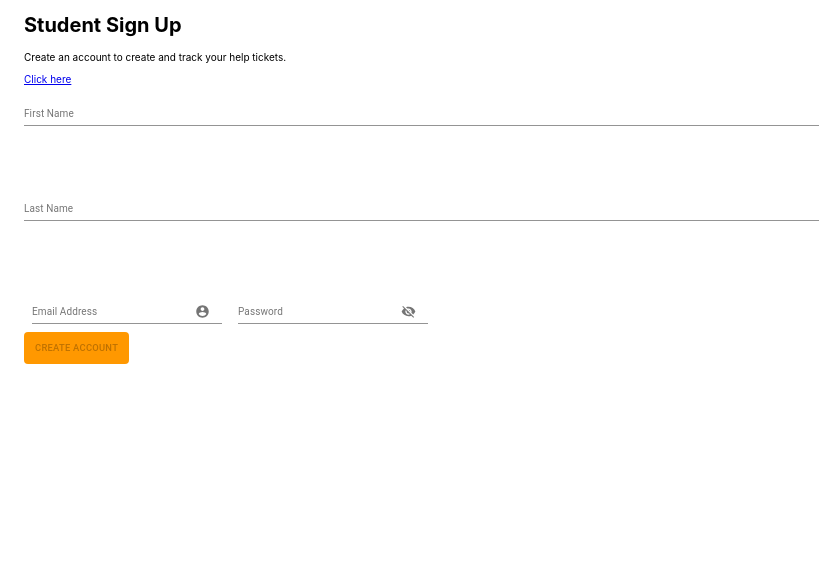
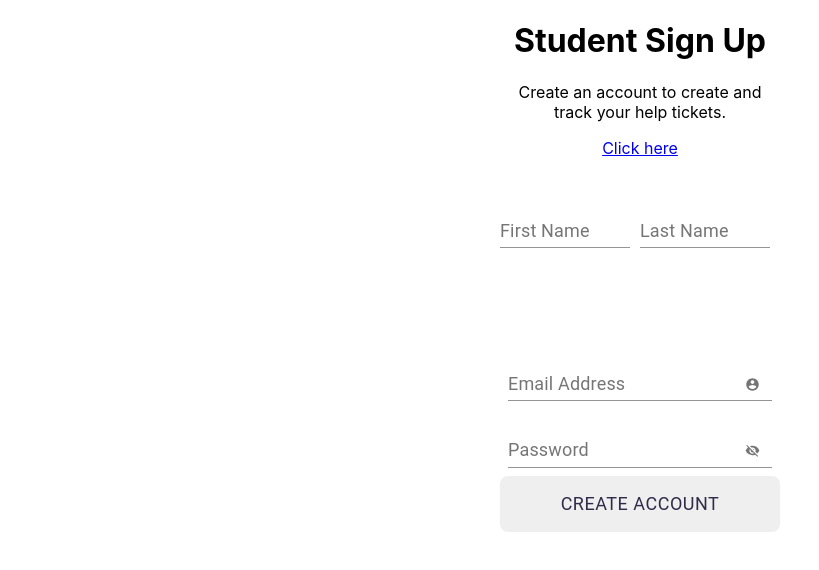
Before and after one commit to DevDeskQueue3/React, a React (Create React App) app: page /student/signup in a window 1280 px wide. Shown: the top 570 px of the page, without its empty margins (0-819 px from the left). Built offline with nearby package versions, Linux system fonts and the light colour scheme.

Commit message:
added registration form submit function

```diff
--- a/src/components/student/Register.js
+++ b/src/components/student/Register.js
@@ -2,11 +2,12 @@ import React, {useState} from 'react';
 import { Link } from 'react-router-dom';
 import { useDispatch, useSelector } from "react-redux";
 import * as MUI from '../../MaterialUI/index';
-import * as Styles from '../../MaterialUI/useStyles';
+import { theme, ColorButton } from "../../MaterialUI/useStyles";
 
 import useForm from '../../hooks/useForm';
 
 import { registerFormSchema } from '../../utils/loginFormValidation';
+import { getToken } from '../../actions/login';
 
 const initialValues = {
     firstName: "",
@@ -31,6 +32,17 @@ const StudentRegister = () => {
 
     const handleSubmit = (e) => {
         e.preventDefault();
+
+        const newData = {
+            name: values.firstName,
+            email: values.email,
+            password: values.password,
+            role: 'STUDENT'
+        };
+
+        console.log(newData);
+
+        dispatch(getToken(newData));
     };
 
     const handleClickShowPassword = () => {
@@ -42,22 +54,25 @@ const StudentRegister = () => {
     };
 
     return (
-        <>
-            <MUI.Container fixed>
+        <div className='login-container'>
             <div className='top-text'>
                 <h1>Student Sign Up</h1>
                 <p>Create an account to create and track your help tickets.</p>
                 <Link to='/helper/signup'>Click here</Link>
             </div>
             <form onSubmit={handleSubmit}>
-                    <MUI.ThemeProvider theme={Styles.theme}>
-                        <div className = "input-group">
-                            <div className = "name-group">
+                <MUI.ThemeProvider theme={theme}>
+                    <div className='input-group'>
+                        <div className='name-group'>
                             <MUI.TextField className={classes.loginInput}
                                         type='text'
+                                        id='firstName'
+                                        name='firstName'
                                         label='First Name' />
                             <MUI.TextField className={classes.loginInput}
                                         type='text'
+                                        id='lastName'
+                                        name='lastName'
                                         label='Last Name' />
                         </div>
                     </div>
@@ -92,13 +107,12 @@ const StudentRegister = () => {
                             }
                         />
                     </MUI.FormControl>
-                        <div className = "button-group">
-                            {isFetching ? <MUI.CircularProgress /> : <Styles.ColorButton size='large' color='primary' type='submit' disabled={buttonDisabled}>Create Account</Styles.ColorButton>}
+                    <div className = 'button-group'>
+                        {isFetching ? <MUI.CircularProgress /> : <ColorButton size='large' color='primary' type='submit' disabled={buttonDisabled}>Create Account</ColorButton>}
                     </div>
                 </MUI.ThemeProvider>
             </form>
-            </MUI.Container>
-        </>
+        </div>
     );
 };
 
```
Lines whose indentation alone changed are shown as unchanged.
